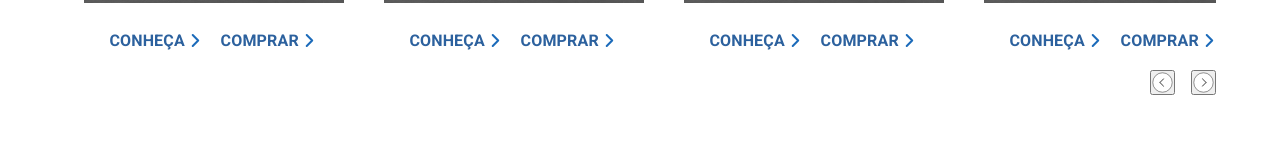
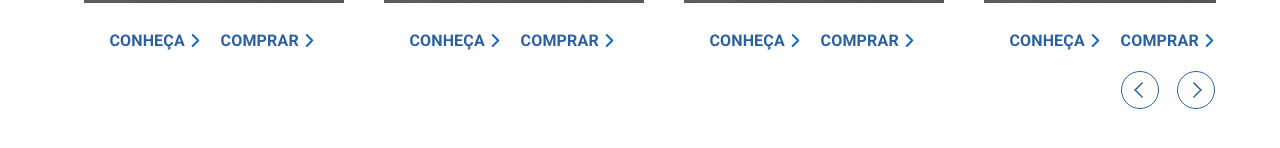
Before and after one commit to Diegoh-dev/volvo-teste, a Next.js app: page /cars in a window 1280 px wide. Shown: the part 510-658 px from the top of the page. Built offline with nearby package versions, Linux system fonts and the light colour scheme.

Commit message:
style[Chevron circle]: estilo dos botões do carrosel.

```diff
--- a/src/components/ButtonsNavigator/buttonNavigator.module.scss
+++ b/src/components/ButtonsNavigator/buttonNavigator.module.scss
@@ -7,10 +7,11 @@
   gap: 16px;
 
   button {
-    width: 25px;
-    height: 25px;
-    // background-color: transparent;
-    // border: none;
+
+    width: 40px;
+    height: 40px;
+    background-color: transparent;
+    border: none;
     cursor: pointer;
   }
 }
--- a/src/components/ChevronCircled/chevronCircled.tsx
+++ b/src/components/ChevronCircled/chevronCircled.tsx
@@ -6,7 +6,7 @@ export function ChevronCircle() {
         cy="20"
         r="18.5"
         fill="white"
-        stroke="#333"
+        stroke="#2C619E"
         stroke-width="1"
       ></circle>
       <rect
@@ -17,7 +17,7 @@ export function ChevronCircle() {
         rx="0.25"
         transform="rotate(-135 24.9141 20.3457)"
         fill="none"
-        stroke="#333"
+        stroke="#2C619E"
         stroke-width="1"
       ></rect>
       <rect
@@ -28,7 +28,7 @@ export function ChevronCircle() {
         rx="0.25"
         transform="rotate(-45 17.4942 27.0703)"
         fill="none"
-        stroke="#333"
+        stroke="#2C619E"
         stroke-width="1"
       ></rect>
     </svg>
```
